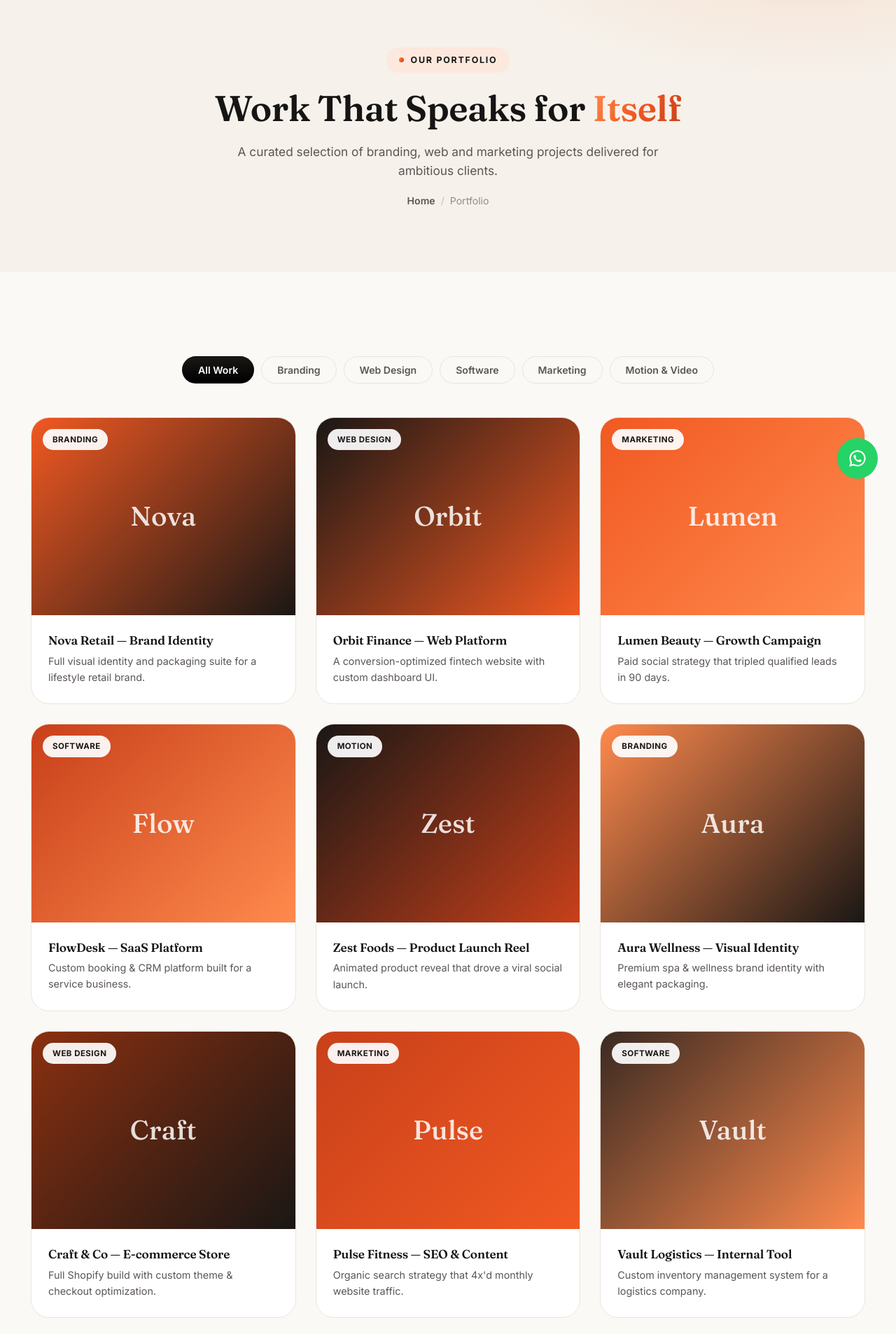
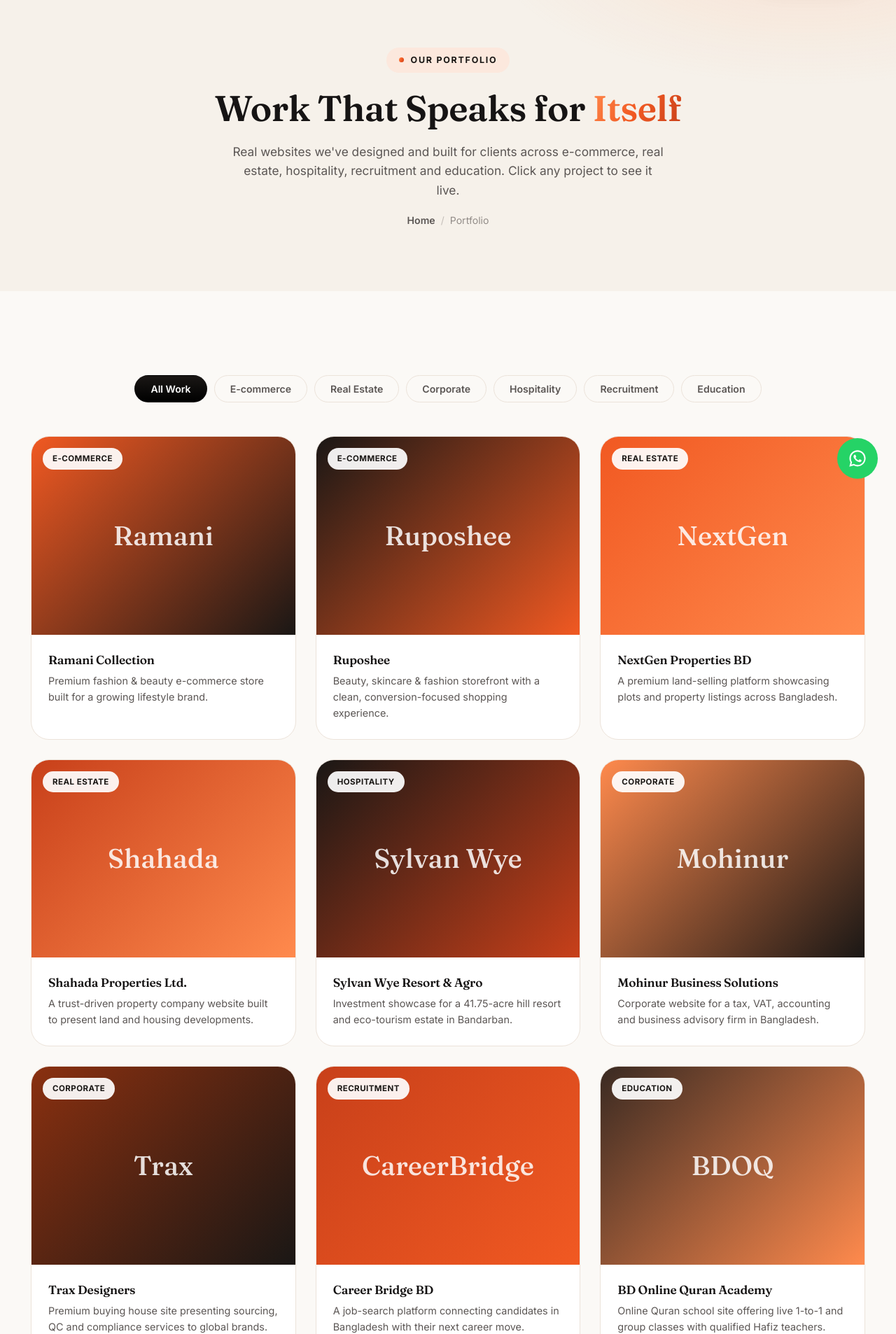
Before and after one commit to adibaashrafinfo-source/AbrarIT, a PHP site: page /portfolio.html in a window 1280 px wide. Shown: the part 90-1996 px from the top of the page at 70% size. Run offline with PHP 8.4, Linux system fonts and the light colour scheme.

Commit message:
Replace placeholder portfolio with real client projects (live preview links)
Swap the fictional Nova/Orbit/Lumen-style sample cards for the 9 real
sites built for clients, each card linking out to the live site in a
new tab with a "Live Preview" badge on hover: Ramani Collection,
Ruposhee, NextGen Properties BD, Shahada Properties, Sylvan Wye Resort
& Agro, Mohinur Business Solutions, Trax Designers, Career Bridge BD,
and BD Online Quran Academy. Categories and the filter bar now reflect
their real industries (E-commerce, Real Estate, Hospitality, Corporate,
Recruitment, Education) instead of the old agency-style tags. The
homepage's featured-work preview and the client logo strip are updated
to match.

Also extends the CMS: portfolio_items gains a project_url column, the
admin form has an optional "Live Site URL" field (validated, shown in
the list), the public API returns it, and cms-render.js renders the
same live-link + badge for admin-added items. schema.sql now seeds
these 9 real projects so a fresh install starts with real content.
Re-linted all touched PHP and smoke-tested the new field end-to-end
(create via form, list view, public API) against a temporary SQLite
stand-in.

```diff
--- a/assets/css/style.css
+++ b/assets/css/style.css
@@ -408,6 +408,15 @@ h1,h2,h3,h4{ font-family:var(--font-display); font-weight:600; line-height:1.15;
 .portfolio-card:hover{ transform:translateY(-8px); box-shadow:var(--shadow-lg); }
 .portfolio-thumb{ aspect-ratio:4/3; position:relative; display:grid; place-items:center; color:#fff; overflow:hidden; }
 .portfolio-thumb span.tag{ position:absolute; top:16px; left:16px; background:rgba(255,255,255,.92); color:var(--color-primary); font-size:.72rem; font-weight:700; letter-spacing:.04em; text-transform:uppercase; padding:6px 14px; border-radius:var(--radius-pill); }
+.live-badge{
+  position:absolute; bottom:16px; right:16px; display:flex; align-items:center; gap:6px;
+  background:rgba(255,255,255,.95); color:var(--color-primary); font-size:.76rem; font-weight:800;
+  padding:8px 14px; border-radius:var(--radius-pill); box-shadow:var(--shadow-md);
+  opacity:0; transform:translateY(8px); transition:opacity .3s var(--ease), transform .3s var(--ease);
+}
+.live-badge svg{ width:14px; height:14px; }
+.portfolio-card:hover .live-badge{ opacity:1; transform:translateY(0); }
+a.portfolio-card{ display:block; cursor:pointer; }
 .portfolio-thumb .mark{ font-family:var(--font-display); font-size:2.4rem; opacity:.85; }
 .portfolio-body{ padding:26px 24px; }
 .portfolio-body h3{ font-size:1.08rem; margin-bottom:8px; }
--- a/assets/js/cms-render.js
+++ b/assets/js/cms-render.js
@@ -57,15 +57,23 @@ document.addEventListener('DOMContentLoaded', async () => {
   if (portfolioGrid) {
     const items = await fetchJson('portfolio');
     if (items && items.length) {
-      portfolioGrid.innerHTML = items.map((p) => `
-        <div class="portfolio-card reveal" data-category="${slugify(p.category)}">
+      portfolioGrid.innerHTML = items.map((p) => {
+        const hasUrl = !!p.project_url;
+        const tag = hasUrl ? 'a' : 'div';
+        const linkAttrs = hasUrl ? `href="${escapeHtml(p.project_url)}" target="_blank" rel="noopener noreferrer"` : '';
+        const liveBadge = hasUrl
+          ? '<span class="live-badge">Live Preview <svg viewBox="0 0 24 24" fill="none" stroke="currentColor" stroke-width="2.3"><path d="M7 17L17 7M8 7h9v9"/></svg></span>'
+          : '';
+        return `
+        <${tag} ${linkAttrs} class="portfolio-card reveal" data-category="${slugify(p.category)}">
           <div class="portfolio-thumb" style="background:linear-gradient(135deg,${p.cover_gradient_start},${p.cover_gradient_end})">
             <span class="tag">${escapeHtml(p.category)}</span>
             <span class="mark">${escapeHtml(p.thumb_label)}</span>
+            ${liveBadge}
           </div>
           <div class="portfolio-body"><h3>${escapeHtml(p.title)}</h3><p>${escapeHtml(p.description)}</p></div>
-        </div>
-      `).join('');
+        </${tag}>`;
+      }).join('');
       window.observeReveals(portfolioGrid);
 
       const filterBar = document.getElementById('cms-filter-bar');
--- a/cms/api.php
+++ b/cms/api.php
@@ -50,7 +50,7 @@ try {
                 break;
 
             case 'portfolio':
-                $rows = db()->query("SELECT title, category, description, thumb_label, cover_gradient_start, cover_gradient_end
+                $rows = db()->query("SELECT title, category, description, thumb_label, project_url, cover_gradient_start, cover_gradient_end
                     FROM portfolio_items WHERE status = 'published' ORDER BY sort_order ASC")->fetchAll();
                 json_out(['ok' => true, 'data' => $rows]);
                 break;
--- a/cms/portfolio.php
+++ b/cms/portfolio.php
@@ -13,7 +13,7 @@ if ($_SERVER['REQUEST_METHOD'] === 'POST' && ($_POST['action'] ?? '') === 'delet
 
 $pageTitle = 'Portfolio';
 $activeNav = 'portfolio';
-$items = db()->query('SELECT id, title, category, status, sort_order, updated_at FROM portfolio_items ORDER BY sort_order ASC, updated_at DESC')->fetchAll();
+$items = db()->query('SELECT id, title, category, project_url, status, sort_order, updated_at FROM portfolio_items ORDER BY sort_order ASC, updated_at DESC')->fetchAll();
 
 require __DIR__ . '/includes/layout_start.php';
 ?>
@@ -32,7 +32,7 @@ require __DIR__ . '/includes/layout_start.php';
       <tbody>
         <?php foreach ($items as $p): ?>
           <tr>
-            <td><strong><?= e($p['title']) ?></strong></td>
+            <td><strong><?= e($p['title']) ?></strong><?php if ($p['project_url']): ?><br><a href="<?= e($p['project_url']) ?>" target="_blank" rel="noopener" style="font-size:.78rem;color:var(--c-ink-faint);">↗ live site</a><?php endif; ?></td>
             <td><?= e($p['category']) ?></td>
             <td><span class="badge badge-<?= e($p['status']) ?>"><?= e(ucfirst($p['status'])) ?></span></td>
             <td><?= (int) $p['sort_order'] ?></td>
--- a/portfolio.html
+++ b/portfolio.html
@@ -58,7 +58,7 @@
   <div class="container">
     <div class="eyebrow">Our Portfolio</div>
     <h1>Work That Speaks for <span class="gradient-text">Itself</span></h1>
-    <p>A curated selection of branding, web and marketing projects delivered for ambitious clients.</p>
+    <p>Real websites we've designed and built for clients across e-commerce, real estate, hospitality, recruitment and education. Click any project to see it live.</p>
     <div class="breadcrumb"><a href="index.html">Home</a><span class="sep">/</span><span>Portfolio</span></div>
   </div>
 </section>
@@ -67,50 +67,78 @@
   <div class="container">
     <div class="filter-bar" id="cms-filter-bar">
       <button class="filter-btn active" data-filter="all">All Work</button>
-      <button class="filter-btn" data-filter="branding">Branding</button>
-      <button class="filter-btn" data-filter="web">Web Design</button>
-      <button class="filter-btn" data-filter="software">Software</button>
-      <button class="filter-btn" data-filter="marketing">Marketing</button>
-      <button class="filter-btn" data-filter="motion">Motion &amp; Video</button>
+      <button class="filter-btn" data-filter="ecommerce">E-commerce</button>
+      <button class="filter-btn" data-filter="real-estate">Real Estate</button>
+      <button class="filter-btn" data-filter="corporate">Corporate</button>
+      <button class="filter-btn" data-filter="hospitality">Hospitality</button>
+      <button class="filter-btn" data-filter="recruitment">Recruitment</button>
+      <button class="filter-btn" data-filter="education">Education</button>
     </div>
 
     <div class="grid portfolio-grid" id="cms-portfolio-grid" data-stagger>
-      <div class="portfolio-card reveal" data-category="branding">
-        <div class="portfolio-thumb" style="background:linear-gradient(135deg,#F15922,#1A1715)"><span class="tag">Branding</span><span class="mark">Nova</span></div>
-        <div class="portfolio-body"><h3>Nova Retail — Brand Identity</h3><p>Full visual identity and packaging suite for a lifestyle retail brand.</p></div>
+      <a href="https://www.ramanicollection.com/" target="_blank" rel="noopener noreferrer" class="portfolio-card reveal" data-category="ecommerce">
+        <div class="portfolio-thumb" style="background:linear-gradient(135deg,#F15922,#1A1715)">
+          <span class="tag">E-commerce</span><span class="mark">Ramani</span>
+          <span class="live-badge">Live Preview <svg viewBox="0 0 24 24" fill="none" stroke="currentColor" stroke-width="2.3"><path d="M7 17L17 7M8 7h9v9"/></svg></span>
         </div>
-      <div class="portfolio-card reveal" data-category="web">
-        <div class="portfolio-thumb" style="background:linear-gradient(135deg,#1A1715,#F15922)"><span class="tag">Web Design</span><span class="mark">Orbit</span></div>
-        <div class="portfolio-body"><h3>Orbit Finance — Web Platform</h3><p>A conversion-optimized fintech website with custom dashboard UI.</p></div>
+        <div class="portfolio-body"><h3>Ramani Collection</h3><p>Premium fashion &amp; beauty e-commerce store built for a growing lifestyle brand.</p></div>
+      </a>
+      <a href="https://ruposhee.com/" target="_blank" rel="noopener noreferrer" class="portfolio-card reveal" data-category="ecommerce">
+        <div class="portfolio-thumb" style="background:linear-gradient(135deg,#1A1715,#F15922)">
+          <span class="tag">E-commerce</span><span class="mark">Ruposhee</span>
+          <span class="live-badge">Live Preview <svg viewBox="0 0 24 24" fill="none" stroke="currentColor" stroke-width="2.3"><path d="M7 17L17 7M8 7h9v9"/></svg></span>
         </div>
-      <div class="portfolio-card reveal" data-category="marketing">
-        <div class="portfolio-thumb" style="background:linear-gradient(135deg,#F15922,#FF8A4D)"><span class="tag">Marketing</span><span class="mark">Lumen</span></div>
-        <div class="portfolio-body"><h3>Lumen Beauty — Growth Campaign</h3><p>Paid social strategy that tripled qualified leads in 90 days.</p></div>
+        <div class="portfolio-body"><h3>Ruposhee</h3><p>Beauty, skincare &amp; fashion storefront with a clean, conversion-focused shopping experience.</p></div>
+      </a>
+      <a href="https://nextgenproperties.bd/" target="_blank" rel="noopener noreferrer" class="portfolio-card reveal" data-category="real-estate">
+        <div class="portfolio-thumb" style="background:linear-gradient(135deg,#F15922,#FF8A4D)">
+          <span class="tag">Real Estate</span><span class="mark">NextGen</span>
+          <span class="live-badge">Live Preview <svg viewBox="0 0 24 24" fill="none" stroke="currentColor" stroke-width="2.3"><path d="M7 17L17 7M8 7h9v9"/></svg></span>
         </div>
-      <div class="portfolio-card reveal" data-category="software">
-        <div class="portfolio-thumb" style="background:linear-gradient(135deg,#C8401A,#FF8A4D)"><span class="tag">Software</span><span class="mark">Flow</span></div>
-        <div class="portfolio-body"><h3>FlowDesk — SaaS Platform</h3><p>Custom booking &amp; CRM platform built for a service business.</p></div>
+        <div class="portfolio-body"><h3>NextGen Properties BD</h3><p>A premium land-selling platform showcasing plots and property listings across Bangladesh.</p></div>
+      </a>
+      <a href="https://shahadaproperties.com/" target="_blank" rel="noopener noreferrer" class="portfolio-card reveal" data-category="real-estate">
+        <div class="portfolio-thumb" style="background:linear-gradient(135deg,#C8401A,#FF8A4D)">
+          <span class="tag">Real Estate</span><span class="mark">Shahada</span>
+          <span class="live-badge">Live Preview <svg viewBox="0 0 24 24" fill="none" stroke="currentColor" stroke-width="2.3"><path d="M7 17L17 7M8 7h9v9"/></svg></span>
         </div>
-      <div class="portfolio-card reveal" data-category="motion">
-        <div class="portfolio-thumb" style="background:linear-gradient(135deg,#1A1715,#C8401A)"><span class="tag">Motion</span><span class="mark">Zest</span></div>
-        <div class="portfolio-body"><h3>Zest Foods — Product Launch Reel</h3><p>Animated product reveal that drove a viral social launch.</p></div>
+        <div class="portfolio-body"><h3>Shahada Properties Ltd.</h3><p>A trust-driven property company website built to present land and housing developments.</p></div>
+      </a>
+      <a href="https://sylvanwyeresort.com/" target="_blank" rel="noopener noreferrer" class="portfolio-card reveal" data-category="hospitality">
+        <div class="portfolio-thumb" style="background:linear-gradient(135deg,#1A1715,#C8401A)">
+          <span class="tag">Hospitality</span><span class="mark">Sylvan Wye</span>
+          <span class="live-badge">Live Preview <svg viewBox="0 0 24 24" fill="none" stroke="currentColor" stroke-width="2.3"><path d="M7 17L17 7M8 7h9v9"/></svg></span>
         </div>
-      <div class="portfolio-card reveal" data-category="branding">
-        <div class="portfolio-thumb" style="background:linear-gradient(135deg,#FF8A4D,#1A1715)"><span class="tag">Branding</span><span class="mark">Aura</span></div>
-        <div class="portfolio-body"><h3>Aura Wellness — Visual Identity</h3><p>Premium spa &amp; wellness brand identity with elegant packaging.</p></div>
+        <div class="portfolio-body"><h3>Sylvan Wye Resort &amp; Agro</h3><p>Investment showcase for a 41.75-acre hill resort and eco-tourism estate in Bandarban.</p></div>
+      </a>
+      <a href="https://mohinurbusinesssolutions.com/" target="_blank" rel="noopener noreferrer" class="portfolio-card reveal" data-category="corporate">
+        <div class="portfolio-thumb" style="background:linear-gradient(135deg,#FF8A4D,#1A1715)">
+          <span class="tag">Corporate</span><span class="mark">Mohinur</span>
+          <span class="live-badge">Live Preview <svg viewBox="0 0 24 24" fill="none" stroke="currentColor" stroke-width="2.3"><path d="M7 17L17 7M8 7h9v9"/></svg></span>
         </div>
-      <div class="portfolio-card reveal" data-category="web">
-        <div class="portfolio-thumb" style="background:linear-gradient(135deg,#8A3010,#1A1715)"><span class="tag">Web Design</span><span class="mark">Craft</span></div>
-        <div class="portfolio-body"><h3>Craft &amp; Co — E-commerce Store</h3><p>Full Shopify build with custom theme &amp; checkout optimization.</p></div>
+        <div class="portfolio-body"><h3>Mohinur Business Solutions</h3><p>Corporate website for a tax, VAT, accounting and business advisory firm in Bangladesh.</p></div>
+      </a>
+      <a href="https://traxdesigners.com/" target="_blank" rel="noopener noreferrer" class="portfolio-card reveal" data-category="corporate">
+        <div class="portfolio-thumb" style="background:linear-gradient(135deg,#8A3010,#1A1715)">
+          <span class="tag">Corporate</span><span class="mark">Trax</span>
+          <span class="live-badge">Live Preview <svg viewBox="0 0 24 24" fill="none" stroke="currentColor" stroke-width="2.3"><path d="M7 17L17 7M8 7h9v9"/></svg></span>
         </div>
-      <div class="portfolio-card reveal" data-category="marketing">
-        <div class="portfolio-thumb" style="background:linear-gradient(135deg,#C8401A,#F15922)"><span class="tag">Marketing</span><span class="mark">Pulse</span></div>
-        <div class="portfolio-body"><h3>Pulse Fitness — SEO &amp; Content</h3><p>Organic search strategy that 4x'd monthly website traffic.</p></div>
+        <div class="portfolio-body"><h3>Trax Designers</h3><p>Premium buying house site presenting sourcing, QC and compliance services to global brands.</p></div>
+      </a>
+      <a href="https://careerbridgebd.com/" target="_blank" rel="noopener noreferrer" class="portfolio-card reveal" data-category="recruitment">
+        <div class="portfolio-thumb" style="background:linear-gradient(135deg,#C8401A,#F15922)">
+          <span class="tag">Recruitment</span><span class="mark">CareerBridge</span>
+          <span class="live-badge">Live Preview <svg viewBox="0 0 24 24" fill="none" stroke="currentColor" stroke-width="2.3"><path d="M7 17L17 7M8 7h9v9"/></svg></span>
         </div>
-      <div class="portfolio-card reveal" data-category="software">
-        <div class="portfolio-thumb" style="background:linear-gradient(135deg,#3A2A22,#FF8A4D)"><span class="tag">Software</span><span class="mark">Vault</span></div>
-        <div class="portfolio-body"><h3>Vault Logistics — Internal Tool</h3><p>Custom inventory management system for a logistics company.</p></div>
+        <div class="portfolio-body"><h3>Career Bridge BD</h3><p>A job-search platform connecting candidates in Bangladesh with their next career move.</p></div>
+      </a>
+      <a href="https://www.bdonlinequranacademy.com/" target="_blank" rel="noopener noreferrer" class="portfolio-card reveal" data-category="education">
+        <div class="portfolio-thumb" style="background:linear-gradient(135deg,#3A2A22,#FF8A4D)">
+          <span class="tag">Education</span><span class="mark">BDOQ</span>
+          <span class="live-badge">Live Preview <svg viewBox="0 0 24 24" fill="none" stroke="currentColor" stroke-width="2.3"><path d="M7 17L17 7M8 7h9v9"/></svg></span>
         </div>
+        <div class="portfolio-body"><h3>BD Online Quran Academy</h3><p>Online Quran school site offering live 1-to-1 and group classes with qualified Hafiz teachers.</p></div>
+      </a>
     </div>
   </div>
 </section>
@@ -122,7 +150,7 @@
       <h2>Trusted by Businesses <span class="gradient-text">Across Industries</span></h2>
     </div>
     <div class="logo-strip reveal">
-      <span>Nova Retail</span><span>Orbit Finance</span><span>Lumen Beauty</span><span>FlowDesk</span><span>Zest Foods</span><span>Aura Wellness</span>
+      <span>Ramani Collection</span><span>Ruposhee</span><span>Mohinur Business Solutions</span><span>Trax Designers</span><span>NextGen Properties</span><span>Sylvan Wye Resort</span><span>Shahada Properties</span><span>Career Bridge BD</span><span>BD Online Quran Academy</span>
     </div>
   </div>
 </section>
```
Also changed, not shown: cms/portfolio-form.php (+17 -6 lines), cms/schema.sql (+13 -0 lines), index.html (+21 -12 lines). Lines whose indentation alone changed are shown as unchanged.
